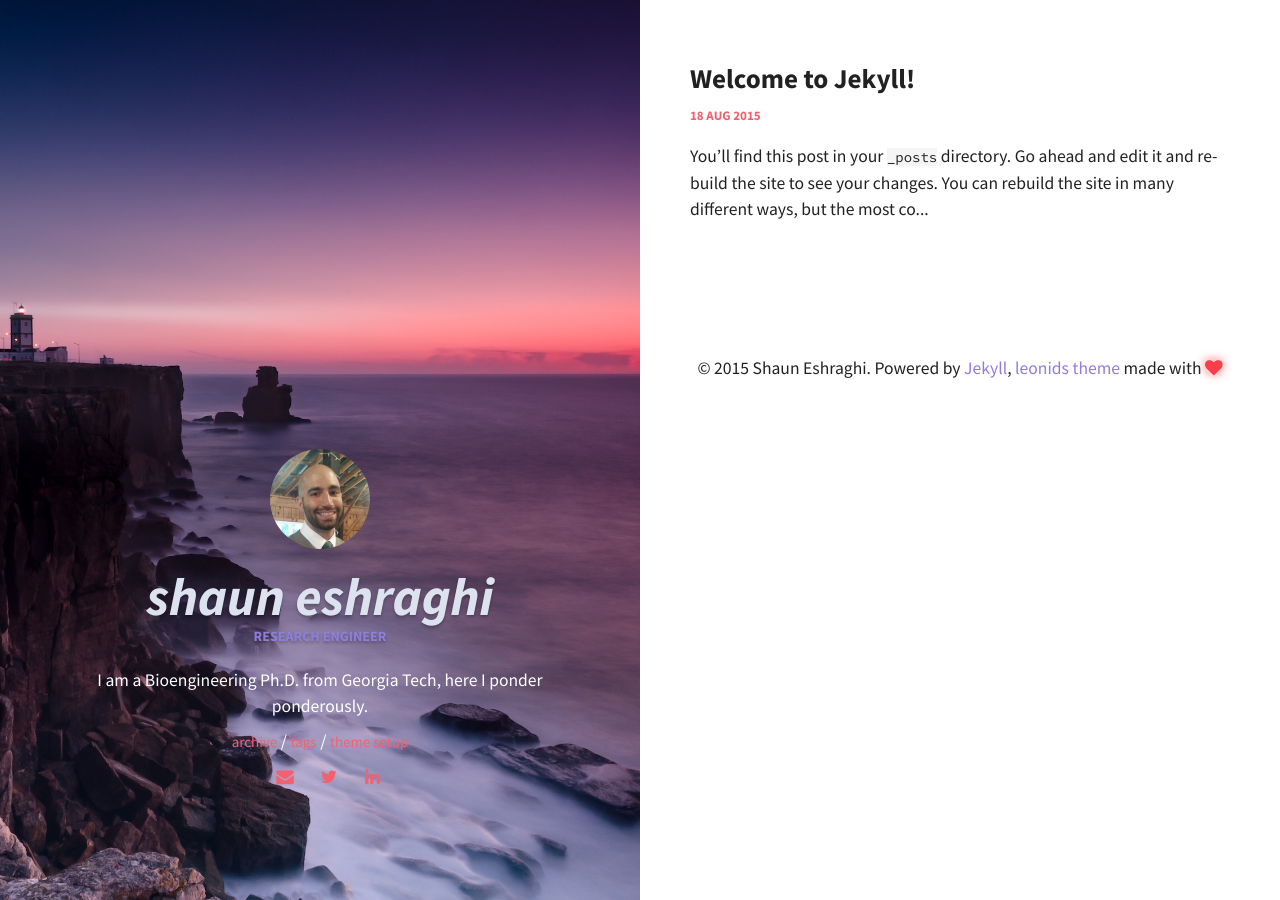
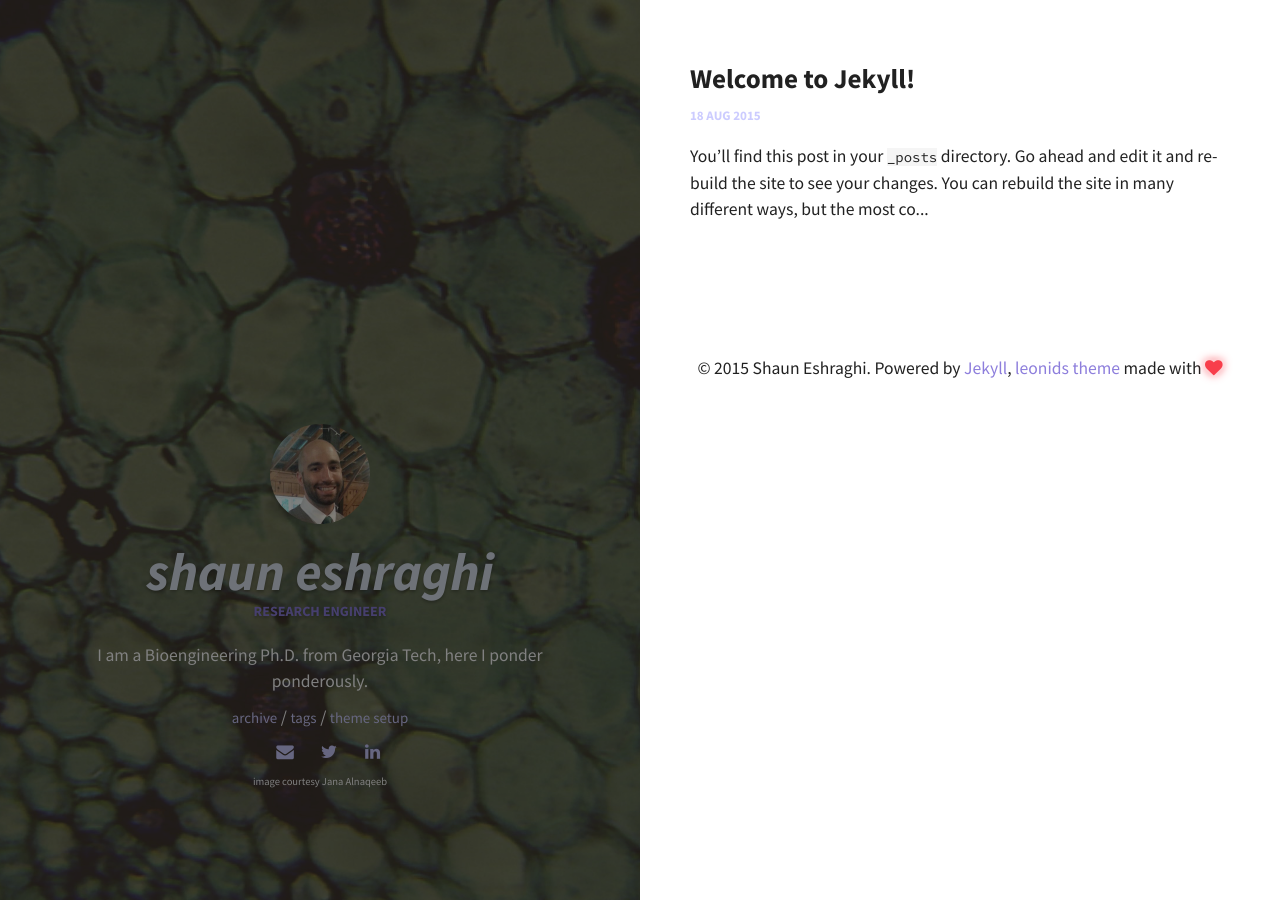
Before and after one commit to shauneshraghi/shauneshraghi.github.io, a Jekyll site: the page built from index.html, in a window 1280 px wide. Built offline with Jekyll 4.4.1, drawn with Linux system fonts in a browser that asks for light colours.

Commit message:
stylish image

```diff
--- a/Gemfile
+++ b/Gemfile
@@ -1,3 +1,2 @@
 source 'https://rubygems.org'
 gem 'github-pages'
-gem 'rouge'
--- a/_includes/sidebar.html
+++ b/_includes/sidebar.html
@@ -18,4 +18,5 @@
     </ul>
   </nav>
   {% include social-links.html %}
+  <div class="image-credits">image courtesy <a href="http://thegeneralist.me/tag/microscope/">Jana Alnaqeeb</a></div>
 </div>
--- a/_sass/components/_variables.scss
+++ b/_sass/components/_variables.scss
@@ -31,7 +31,7 @@ $background-color: #f0f2f2;
 
 $white:            #fff;
 $primary:          #8d7edc;
-$secondary:        #F36170;
+$secondary:        #ccccff;
 $success:          #65e892;
 $danger:           #f83e4b;
 $warning:          #F5A623;
--- a/_sass/pages/_layout.scss
+++ b/_sass/pages/_layout.scss
@@ -13,6 +13,7 @@
   }
   @include media-query($medium-screen) {
     background-image: url("../img/sidebar-bg.jpg");
+    filter: brightness(50%);
     background-position: center bottom;
     background-size: cover;
     height: 100vh;
@@ -76,6 +77,14 @@
     }
   }
 }
+.image-credits {
+  margin-top: 9px;
+  color: #fff;
+  font-size: 0.6em;
+  a {
+    color: #fff;
+  }
+}
 .nav-list {
   margin: 0;
   padding: 0;
```
Also changed, not shown: img/sidebar-bg.jpg.
